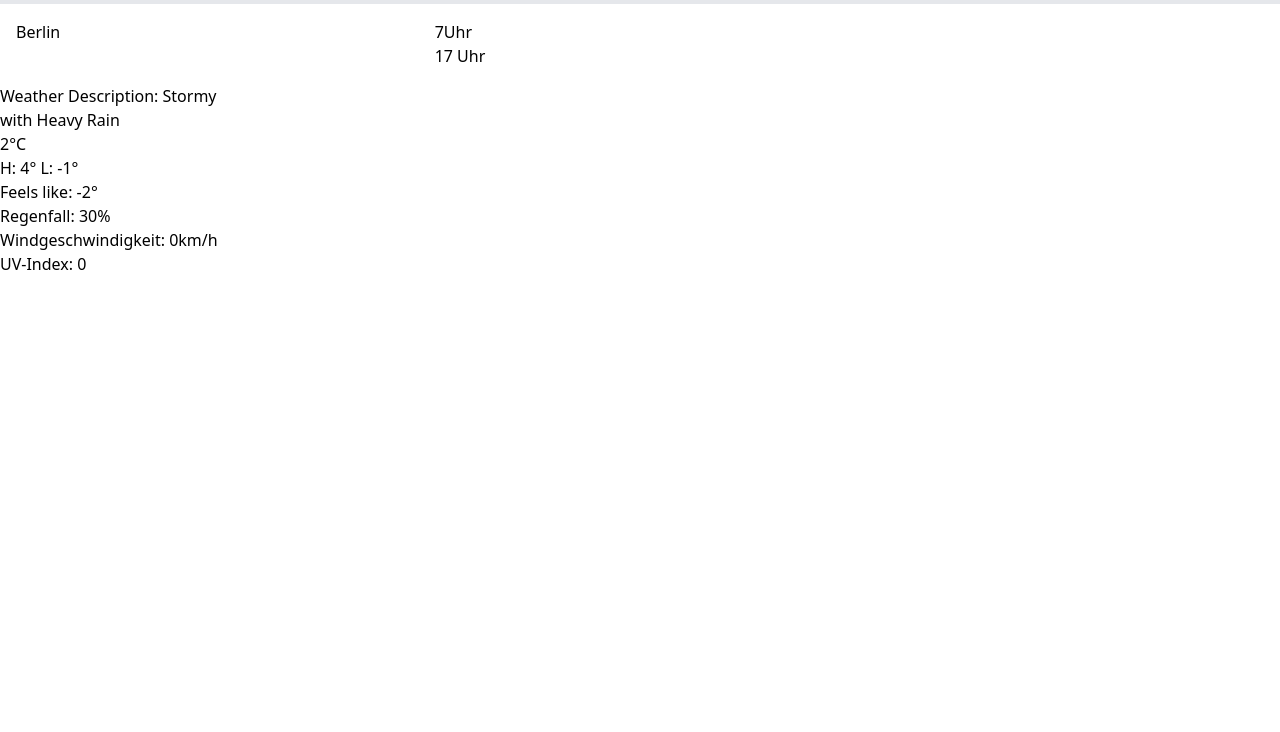
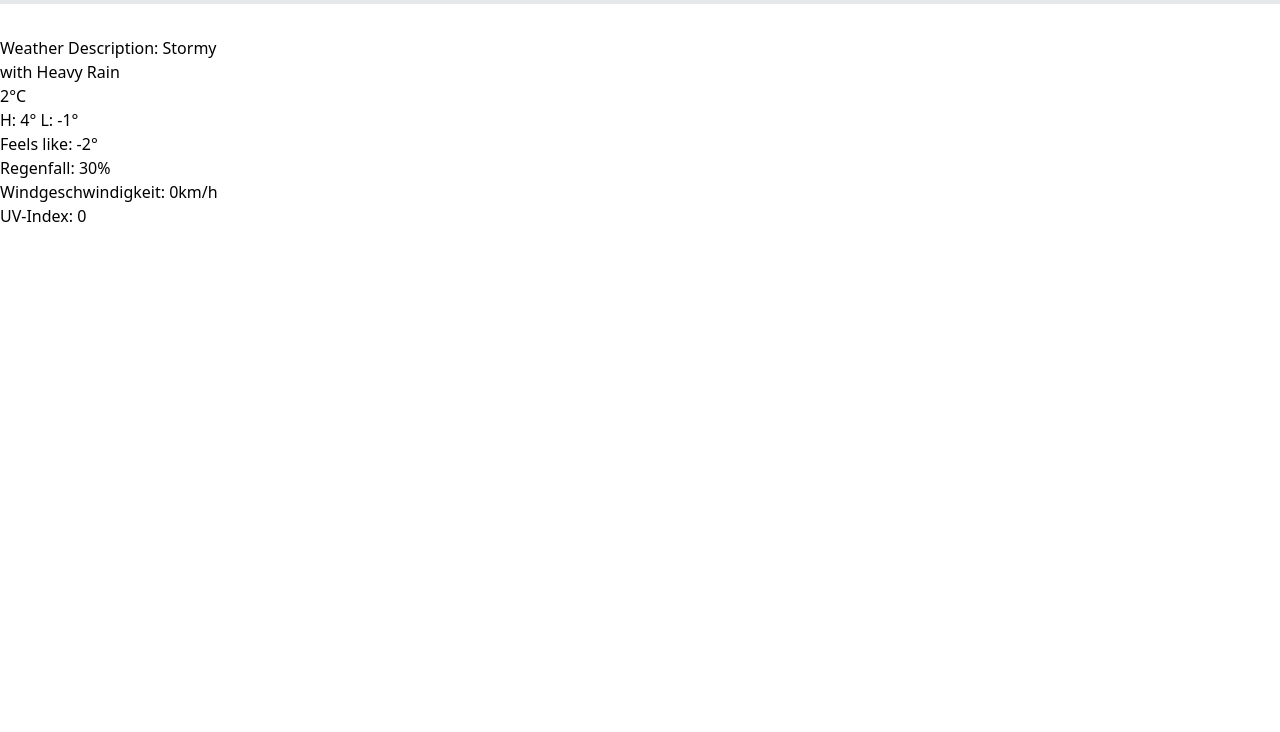
Before and after one commit to mymayu1/BachelorWeatherApp, a website with bundled scripts: page index.html in a window 1280 px wide. Shown: the part 68-800 px from the top of the page. Built offline with nearby package versions, Linux system fonts and the light colour scheme; no server answers.

Commit message:
Topbar update

```diff
--- a/index.html
+++ b/index.html
@@ -37,10 +37,10 @@
             <div id="weatherView">
                 <div id="weatherDescription">
                     <div id="topBar" class="p-4 grid grid-cols-3 gap-2">
-                        <p id="location">Berlin</p>
-                        <div class="grid grid-cols-none">
-                        <p id="sunrise" >7Uhr</p>
-                        <p id="sunset" >17 Uhr</p>
+                        <p id="location"></p>
+                        <div class="grid grid-cols-2">
+                        <p id="sunrise" ></p>
+                        <p id="sunset" ></p>
                         </div>
                     </div>
                     <div id="leftInformation">
```
